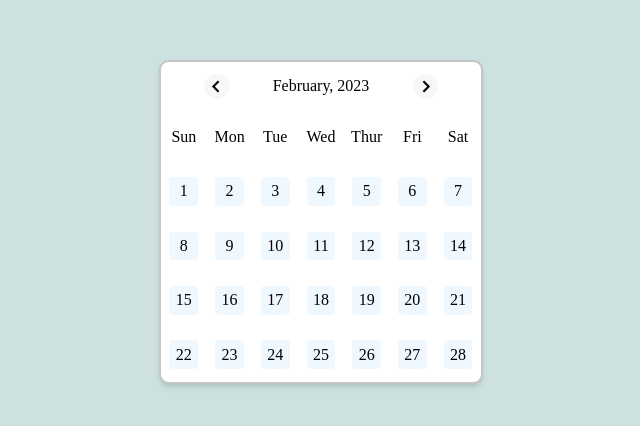
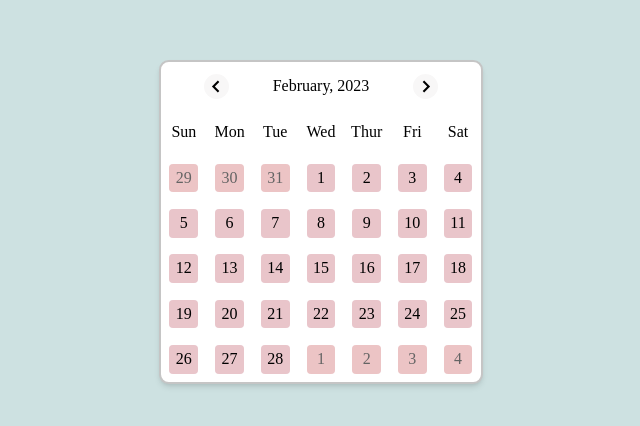
Before and after one commit to K4Lok/react-contributions-calendar, a React (Vite) app: page / in a window 1280 px wide. Shown: the part 180-606 px from the top of the page, without its empty margins (321-961 px from the left). Built offline with nearby package versions, Linux system fonts and the light colour scheme.

Commit message:
able to show prev and next dates for all months

```diff
--- a/src/components/ContributionsCalendar.jsx
+++ b/src/components/ContributionsCalendar.jsx
@@ -55,9 +55,23 @@ export default function ContributionsCalendar({ width = "100%", height = "100%"
           )
         })}
         {
+          Array.from(new Array(state.firstDayOfMonth).keys()).reverse().map((d) => {
+            return (
+              <DateCell key={d} name={true} disabled >{state.lastMonthTotalDays - d}</DateCell>
+            )
+          })
+        }
+        {
           Array.from(new Array(state.totalDays).keys()).map((d) => {
             return (
-              <DateCell key={d} name={true}>{d + 1}</DateCell>
+              <DateCell key={d} name={true} >{d + 1}</DateCell>
+            )
+          })
+        }
+        {
+          Array.from(new Array(6 - state.lastDayOfMonth).keys()).map((d) => {
+            return (
+              <DateCell key={d} name={true} disabled >{d + 1}</DateCell>
             )
           })
         }
--- a/src/components/DateCell.css
+++ b/src/components/DateCell.css
@@ -6,6 +6,17 @@
     justify-content: center;
     align-items: center;
     z-index: 2;
+}
+
+.cell.day::after {
+    position: absolute;
+    content: "";
+    width: 100%;
+    max-width: 1.8rem;
+    aspect-ratio: 1;
+    background-color: hsla(0, 66%, 53%, 0.265);
+    border-radius: 4px;
+    z-index: -1;
 }
 
 .cell.day::before {
@@ -18,3 +29,11 @@
     border-radius: 4px;
     z-index: -1;
 }
+
+.cell.day.disabled {
+    color: rgb(100, 100, 100);
+}
+
+.cell.day.disabled::before {
+    filter: grayscale(0.8)
+}
--- a/src/components/DateCell.jsx
+++ b/src/components/DateCell.jsx
@@ -1,8 +1,8 @@
 import './DateCell.css'
 
-export default function DateCell({ children, name = false, style = {}, border = {} }) {
+export default function DateCell({ children, name = false, style = {}, border = {}, disabled = false }) {
     return (
-        <span className={`cell ${name && 'day'}`}
+        <span className={`cell ${name && 'day'} ${disabled && 'disabled'}`}
             style={{ ...style, ...border }}
         >
             {children}
--- a/src/reducers/dateReducer.js
+++ b/src/reducers/dateReducer.js
@@ -11,9 +11,8 @@ export const INIT_STATE = {
     currentYear: 0,
     firstDayOfMonth: 0,
     lastDayOfMonth: 0,
+    lastMonthTotalDays: 0,
     totalDays: 0,
-    firstDayInWeek: 0,
-    lastDayInWeek: 0,
     prevDays: 0,
     nextDays: 0
 }
@@ -40,12 +39,10 @@ const initializeDates = (state) => {
 const handleCalculateDates = (state, date) => {
     const currentMonth = date.getMonth()
     const currentYear = date.getFullYear()
-    const firstDayOfMonth = new Date(currentYear, currentMonth, 1)
-    const lastDayOfMonth = new Date(currentYear, currentMonth + 1, 0)
-    const totalDays = lastDayOfMonth.getDate()
-
-    const firstDayInWeek = firstDayOfMonth.getDay()
-    const lastDayInWeek = lastDayOfMonth.getDay()
+    const firstDayOfMonth = new Date(currentYear, currentMonth, 1).getDay()
+    const lastDayOfMonth = new Date(currentYear, currentMonth + 1, 0).getDay()
+    const lastMonthTotalDays = new Date(currentYear, currentMonth, 0).getDate()
+    const totalDays = new Date(currentYear, currentMonth + 1, 0).getDate()
 
     return {
         ...state,
@@ -54,6 +51,7 @@ const handleCalculateDates = (state, date) => {
         currentYear,
         firstDayOfMonth,
         lastDayOfMonth,
+        lastMonthTotalDays,
         totalDays,
     }
 }
```
